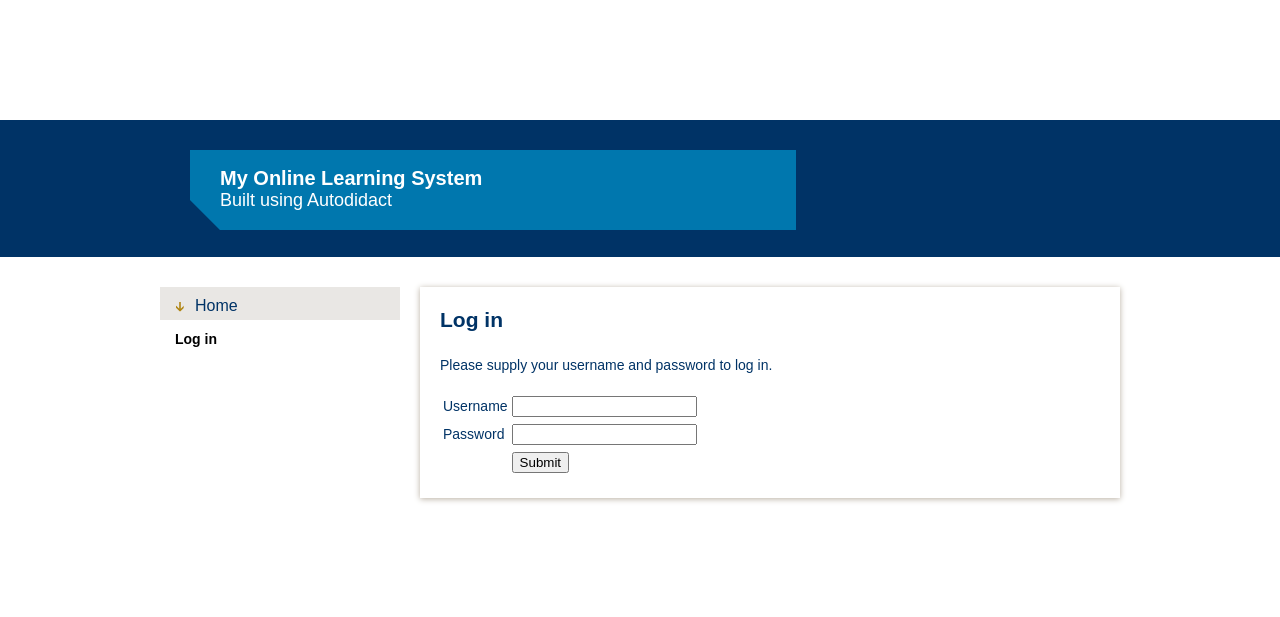
After one commit to rtts/autodidact, a Django app: template autodidact/templates/registration/login.html in a window 1280 px wide. The commit adds this page. Shown: the top 617 px of the page. Run offline with Django 3.2, Linux system fonts and the light colour scheme; the template is opened without the code that fills it, so the values that code supplies are empty, except form fields; tables that the repository leaves empty hold one stand-in row (values such as "Sample post"); form fields are guessed from the names that the template uses; parts of the project's set-up code (start-up, migrations or seed data) failed here and were passed over.

Commit message:
Included stuff to make this work in general projects

```diff
--- a/autodidact/templates/base.html
+++ b/autodidact/templates/base.html
@@ -6,23 +6,53 @@
   <head>
     <title>{% block title %}Your Title Here{% endblock %}</title>
     <meta http-equiv="Content-Type" content="text/html; charset=utf-8"/>
+    <link rel="stylesheet" type="text/css" href="{% static 'main.css' %}"/>
     {% block extrahead %}{% endblock %}
   </head>
   <body>
 
-    <header>
-      {% autodidact_editor %}
+    <header id="logo">
+      {% if user.is_authenticated %}
+      <div id="login">
+        Logged in as <b>{{user.username}}</b>
+        <a href="{% url 'django.contrib.auth.views.logout' %}">Log out</a>
+        {% if user.is_staff %}
+        <br>
+        <span class="staff">You are a staff member</span>
+        {% endif %}
+      </div>
+      {% endif %}
     </header>
 
+    <header id="banner">
+      <div id="banner_image">
+        <div id="banner_text">
+          {% block banner %}
+          <h1>My Online Learning System</h1>
+          <h2>Built using Autodidact</h2>
+          {% endblock %}
+        </div>
+      </div>
+    </header>
+
+    <div id="content_wrapper">
       <nav>
 	{% block navigation %}
 	{% endblock %}
       </nav>
 
+      <header id="editor">
+        {% autodidact_editor %}
+      </header>
+
       <article>
         {% block content %}
         {% endblock %}
       </article>
+    </div>
+
+    <footer>
+    </footer>
 
     {% block extrascript %}{% endblock %}
   </body>
--- /dev/null
+++ b/autodidact/templates/registration/login.html
@@ -0,0 +1,46 @@
+{% extends "base.html" %}
+
+{% block navigation %}
+
+<ul>
+  <li class='visitedPage'><a href="/">Home</a></li>
+  <li class='currentPage'><a href="/accounts/login/">Log in</a></li>
+</ul>
+
+{% endblock %}
+
+
+{% block content %}
+
+<section>
+  <h1>Log in</h1>
+
+  <p>
+    Please supply your username and password to log in.
+  </p>
+
+  {% if form.errors %}
+  <p style="color:red">Your username and password didn't match. Please try again.</p>
+  {% endif %}
+
+  <form method="post" action="{% url 'django.contrib.auth.views.login' %}">
+    {% csrf_token %}
+    <input type="hidden" name="next" value="{{ next }}" />
+    <table>
+      <tr>
+        <td>{{ form.username.label_tag }}</td>
+        <td>{{ form.username }}</td>
+      </tr>
+      <tr>
+        <td>{{ form.password.label_tag }}</td>
+        <td>{{ form.password }}</td>
+      </tr>
+      <tr>
+        <td></td>
+        <td><input type="submit" value="Submit"></td>
+      </tr>
+    </table>
+  </form>
+</section>
+
+{% endblock %}
--- a/setup.py
+++ b/setup.py
@@ -8,7 +8,7 @@ if sys.argv[-1] == 'test':
 
 setup(
     name = 'autodidact',
-    version = '1.2',
+    version = '1.3',
     url = 'https://github.com/JaapJoris/autodidact',
     author = 'Jaap Joris Vens',
     author_email = 'jj@rtts.eu',
```
Also changed, not shown: autodidact/management.py (added, +11 -0 lines), autodidact/templates/registration/logged_out.html (added, +21 -0 lines), 1 other file. Lines whose indentation alone changed are shown as unchanged.
